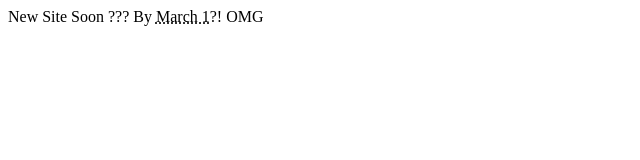
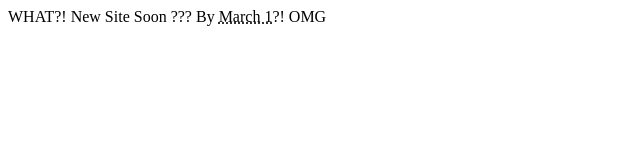
Before and after one commit to kazisean/ComingSoon, a plain HTML site: page index.html in a window 1280 px wide. Shown: the whole page, without its empty margins (0-640 px from the left). Drawn offline with nearby package versions, Linux system fonts and the light colour scheme.

Commit message:
looks btr

```diff
--- a/index.html
+++ b/index.html
@@ -26,6 +26,7 @@
 
     <div class="wrapper">
         <div class="crazy-alert">
+        <span class="bigger">WHAT?!</span>
         <span class="regular">New Site Soon ???</span>
         <span class="regular">By <abbr title="August 1, 2023...just kidding. Or at least I really hope I am.">March 1</abbr>?! <span class="buzz">OMG</span></span>
         </div>
```
